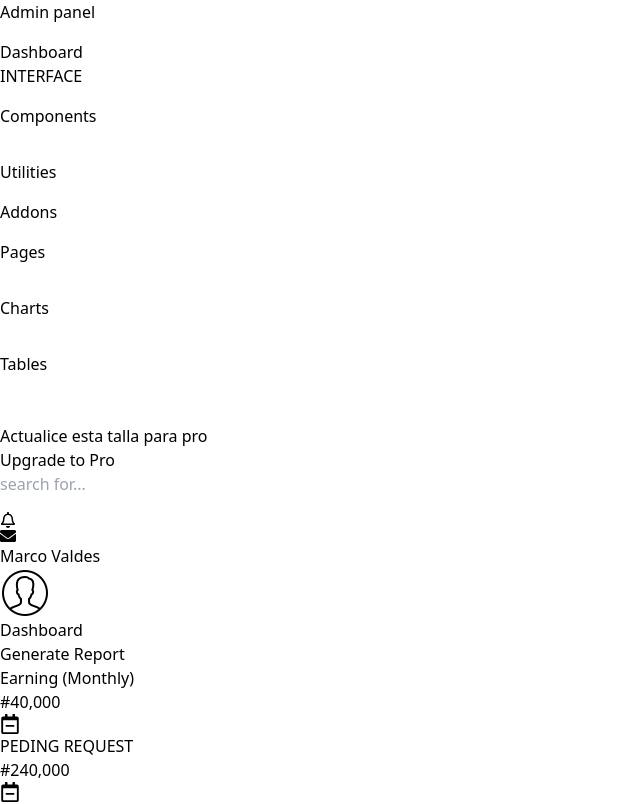
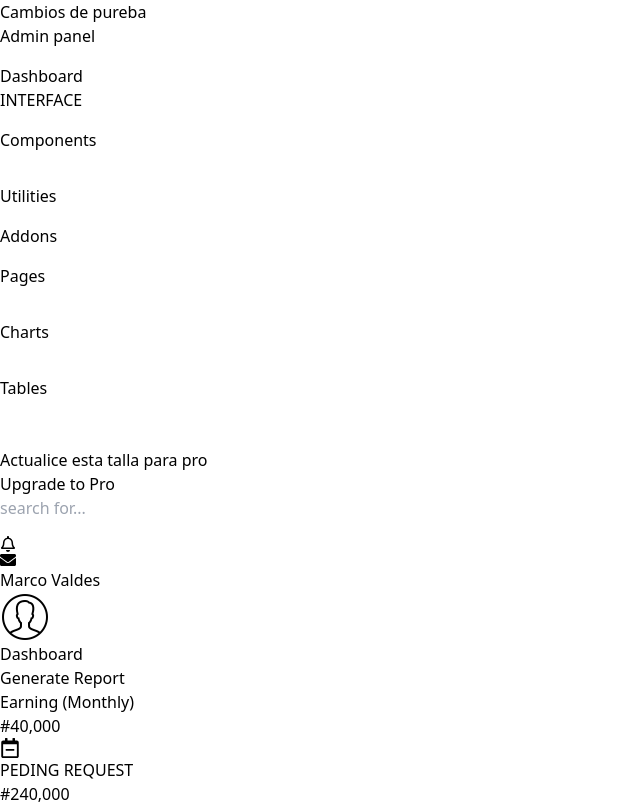
Before and after one commit to Mako9912/Xavia-Control-1.3, a React (Vite) app: page / in a window 1280 px wide. Shown: the top 804 px of the page, without its empty margins (0-640 px from the left). Built offline with nearby package versions, Linux system fonts and the light colour scheme.

Commit message:
Cambios de prueba

```diff
--- a/src/App.jsx
+++ b/src/App.jsx
@@ -7,15 +7,16 @@ function App() {
   return (
     <div className="flex">
       <div className="basis-[12%] h-[100vh] ">
+        {" "}
+        <h1>Cambios de pureba</h1>
         <Sidebar />
       </div>
       <div className="basis-[88%] border">
         <Dashboardview />
         <div>
-           <Outlet></Outlet>
+          <Outlet></Outlet>
         </div>
       </div>
-
     </div>
   );
 }
```
